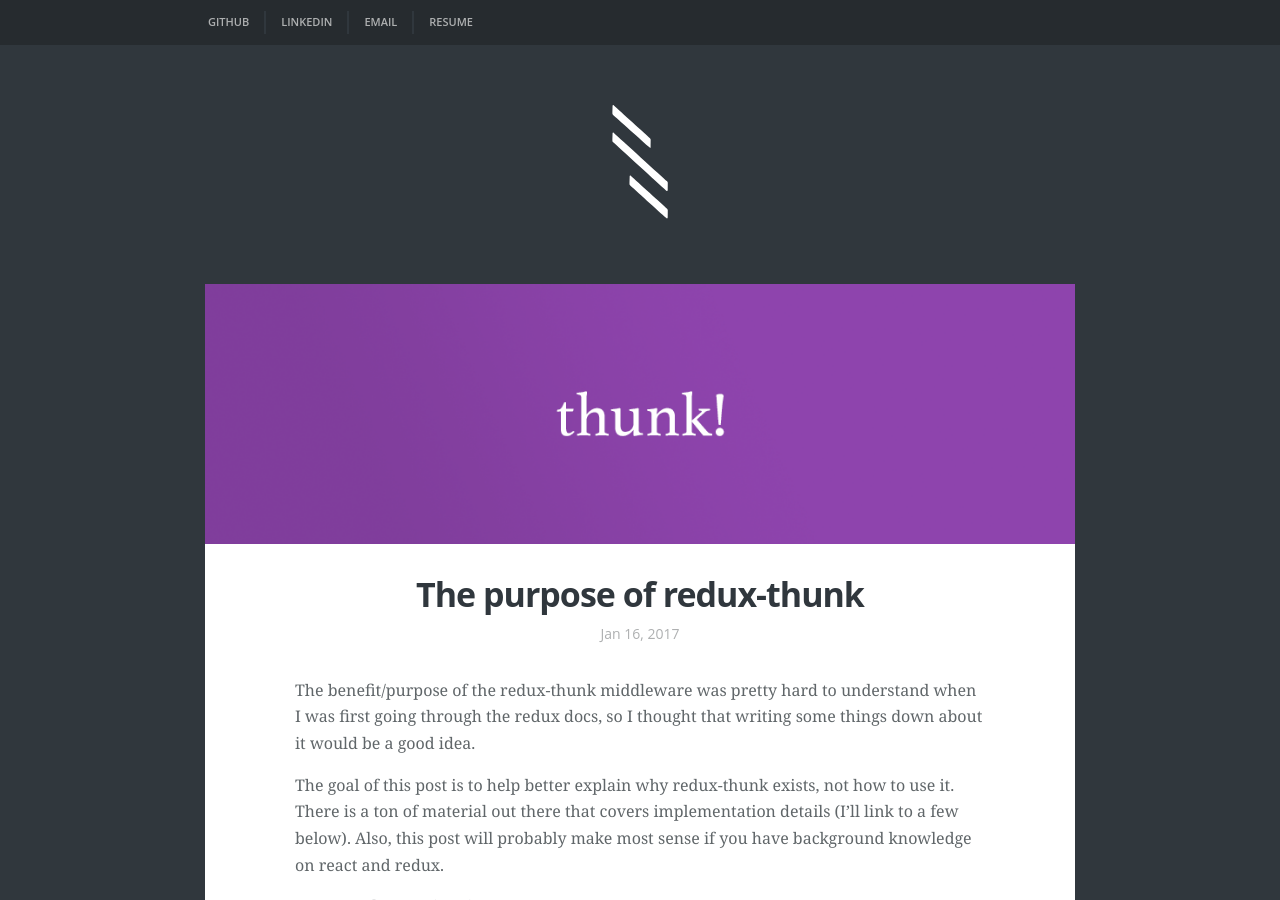
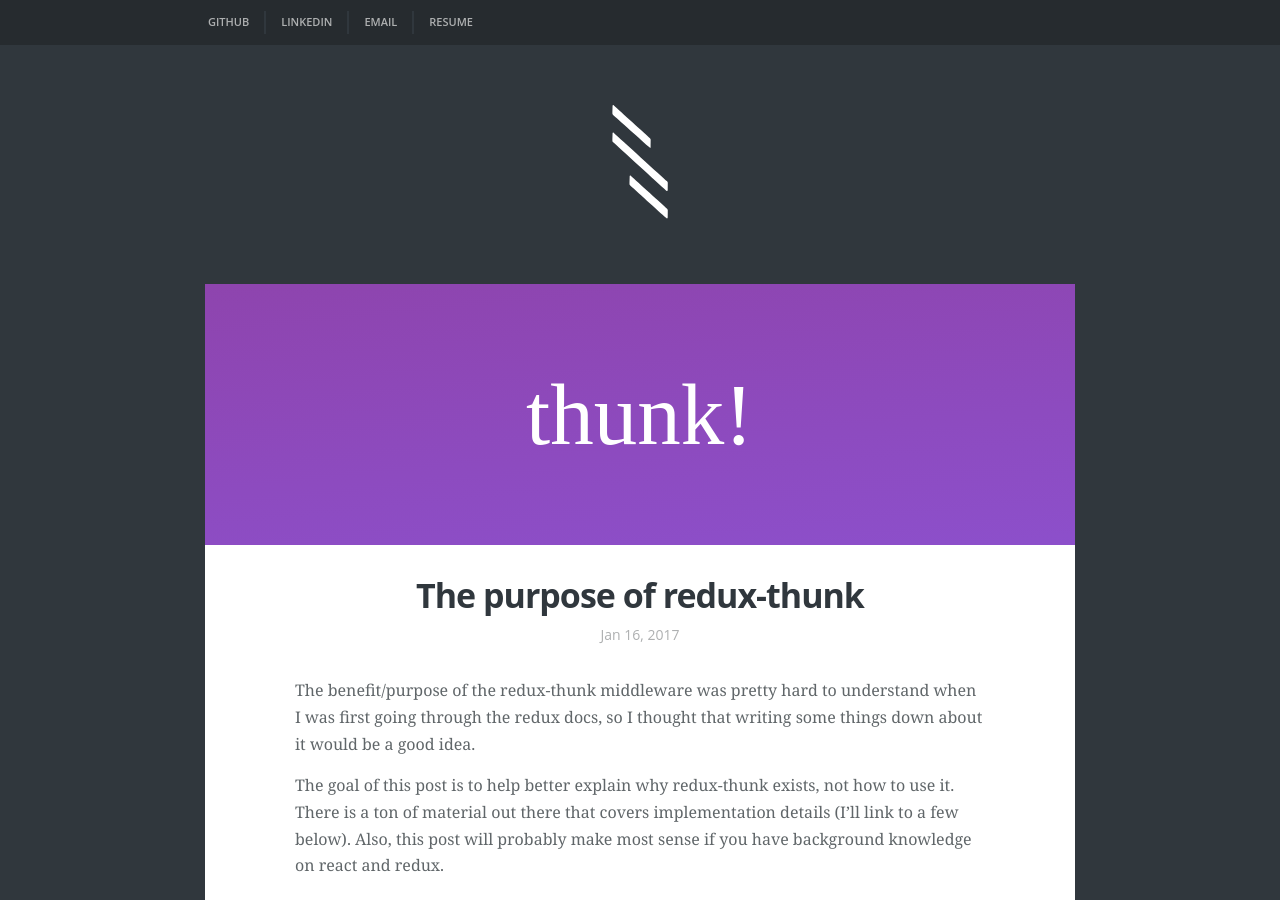
Before and after one commit to shamwow/shahmeer-jekyll, a Jekyll site: the page built from _posts/2017-01-16-the-purpose-of-redux-thunk.markdown, in a window 1280 px wide and 900 px high. Built offline with Jekyll 4.4.1, drawn with Linux system fonts in a browser that asks for light colours.

Commit message:
Fix redux thunk post

```diff
--- a/_posts/2017-01-16-the-purpose-of-redux-thunk.markdown
+++ b/_posts/2017-01-16-the-purpose-of-redux-thunk.markdown
@@ -3,7 +3,7 @@ layout: post
 title:  "The purpose of redux-thunk"
 date:   2017-01-16 21:43:41 +0800
 categories: react
-header_image: "/redux-thunk.png"
+header_image: "/redux-thunk.svg"
 ---
 The benefit/purpose of the redux-thunk middleware was pretty hard to understand when I was first going through the redux docs, so I thought that writing some things down about it would be a good idea.
 
@@ -126,5 +126,5 @@ If you want to learn how to use redux-thunk, check out some of these links:
  - <a href="https://github.com/gaearon/redux-thunk" target="_blank">https://github.com/gaearon/redux-thunk</a>
  - <a href="https://medium.com/@stowball/a-dummys-guide-to-redux-and-thunk-in-react-d8904a7005d3#.ffc3zyw1c" target="_blank">https://medium.com/@stowball/a-dummys-guide-to-redux-and-thunk-in-react-d8904a7005d3#.ffc3zyw1c</a>
 
-[1] [http://redux.js.org/docs/recipes/ServerRendering.html](http://redux.js.org/docs/recipes/ServerRendering.html) <a name="citation-1"></a><br />
+[1] <a name="citation-1" traget="_blank" href="http://redux.js.org/docs/recipes/ServerRendering.html">http://redux.js.org/docs/recipes/ServerRendering.html</a><br />
 [2] I mean, technically, a JS function is an object but you know what I mean.<a name="citation-2"></a>
```
Also changed, not shown: assets/img/post_headers/redux-thunk.png (deleted), assets/img/post_headers/redux-thunk.svg (added).
